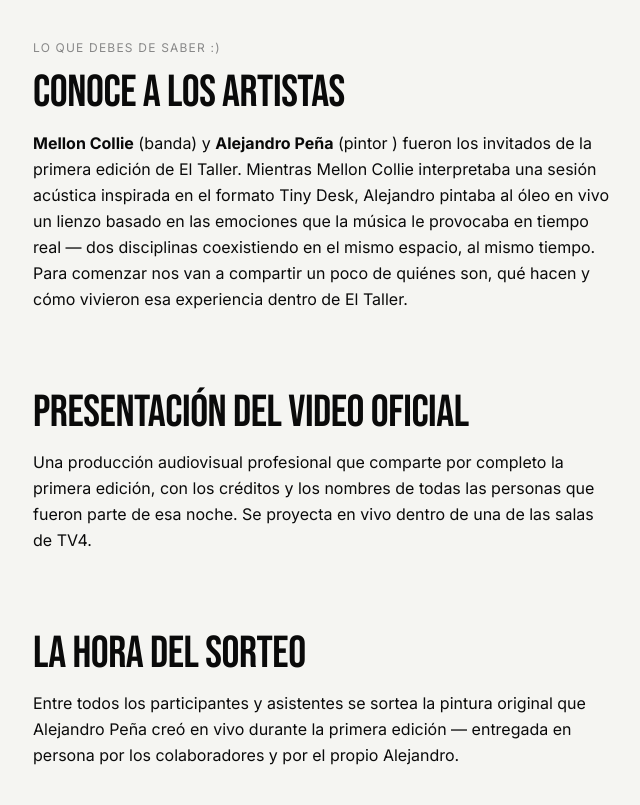
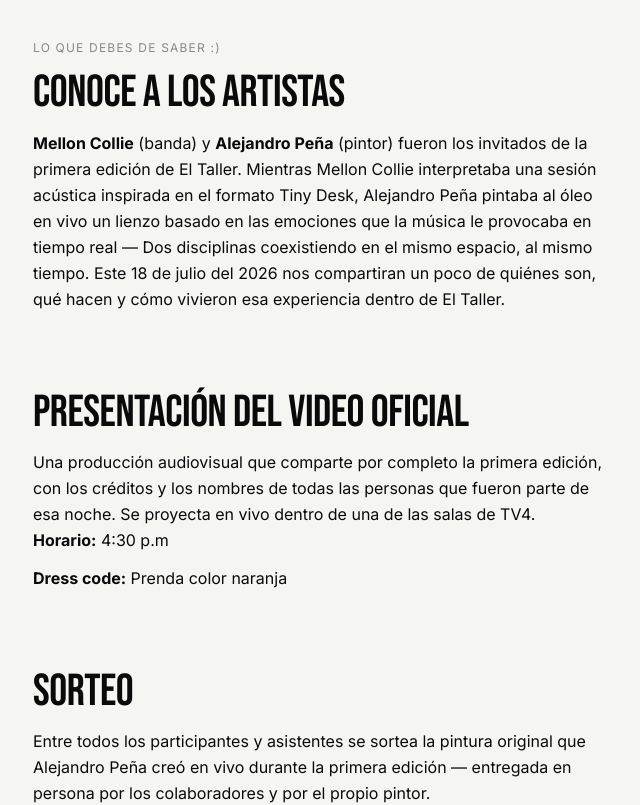
Before and after one commit to DiegoRojas8509/El-taller, a Next.js app: page /registro in a window 1280 px wide. Shown: the part 380-1185 px from the top of the page, without its empty margins (319-959 px from the left). Built offline with nearby package versions, Linux system fonts and the light colour scheme; no server answers; the database is empty.

Commit message:
ya basta

```diff
--- a/src/app/registro/ContenidoEvento.tsx
+++ b/src/app/registro/ContenidoEvento.tsx
@@ -14,15 +14,15 @@ export function ContenidoEvento() {
           Conoce a los artistas
         </h2>
         <p className="font-body text-base text-fg/80 leading-relaxed">
-          <strong>Mellon Collie</strong> (banda) y <strong>Alejandro Peña</strong> (pintor
-          ) fueron los invitados de la primera edición de El Taller. Mientras Mellon
+          <strong>Mellon Collie</strong> (banda) y <strong>Alejandro Peña</strong> (pintor) fueron los invitados de la primera edición de El Taller. Mientras Mellon
           Collie interpretaba una sesión acústica inspirada en el formato Tiny Desk,
-          Alejandro pintaba al óleo en vivo un lienzo basado en las emociones que la
-          música le provocaba en tiempo real — dos disciplinas coexistiendo en el mismo
-          espacio, al mismo tiempo. Para comenzar nos van a compartir un poco de quiénes
+          Alejandro Peña pintaba al óleo en vivo un lienzo basado en las emociones que la
+          música le provocaba en tiempo real — Dos disciplinas coexistiendo en el mismo
+          espacio, al mismo tiempo. Este 18 de julio del 2026 nos compartiran un poco de quiénes
           son, qué hacen y cómo vivieron esa experiencia dentro de El Taller.
         </p>
       </RevealText>
+
 
       <RevealText>
 
@@ -33,11 +33,22 @@ export function ContenidoEvento() {
           Presentación del video oficial
         </h2>
         <p className="font-body text-base text-fg/80 leading-relaxed">
-          Una producción audiovisual profesional que comparte por completo la primera
+          Una producción audiovisual que comparte por completo la primera
           edición, con los créditos y los nombres de todas las personas que fueron parte
           de esa noche. Se proyecta en vivo dentro de una de las salas de TV4.
         </p>
+
+         <ul className="flex flex-col gap-3">
+          <li className="font-body text-base text-fg/80 leading-relaxed">
+            <strong className="text-fg">Horario:</strong> {"4:30 p.m"}
+          </li>
+          <li className="font-body text-base text-fg/80 leading-relaxed">
+            <strong className="text-fg">Dress code:</strong> {"Prenda color naranja"}
+          </li>
+        </ul>
       </RevealText>
+
+
 
       <RevealText>
 
@@ -45,12 +56,12 @@ export function ContenidoEvento() {
           className="font-display text-fg mb-4"
           style={{ fontSize: 'clamp(1.8rem, 4vw, 2.8rem)' }}
         >
-          La hora del sorteo
+          Sorteo
         </h2>
         <p className="font-body text-base text-fg/80 leading-relaxed">
           Entre todos los participantes y asistentes se sortea la pintura original que
           Alejandro Peña creó en vivo durante la primera edición — entregada en persona
-          por los colaboradores y por el propio Alejandro.
+          por los colaboradores y por el propio pintor.
         </p>
       </RevealText>
     </div>
```
